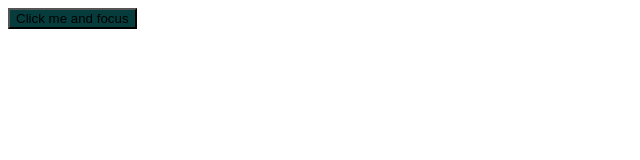
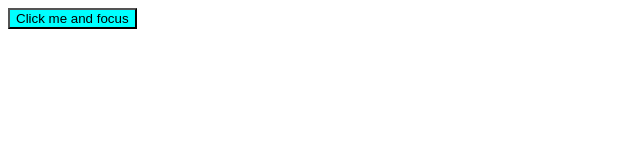
Before and after one commit to Dilor47/aaaa, a website: page libr.html in a window 1280 px wide. Shown: the whole page, without its empty margins (0-640 px from the left). Drawn offline with Linux system fonts and the light colour scheme.

Commit message:
Changing of a color

```diff
--- a/CSS/file_dlt.css
+++ b/CSS/file_dlt.css
@@ -1,3 +1,3 @@
 #myButton{
-  background-color: rgb(6, 60, 60);
+  background-color: rgb(0, 255, 255);
 }
```
